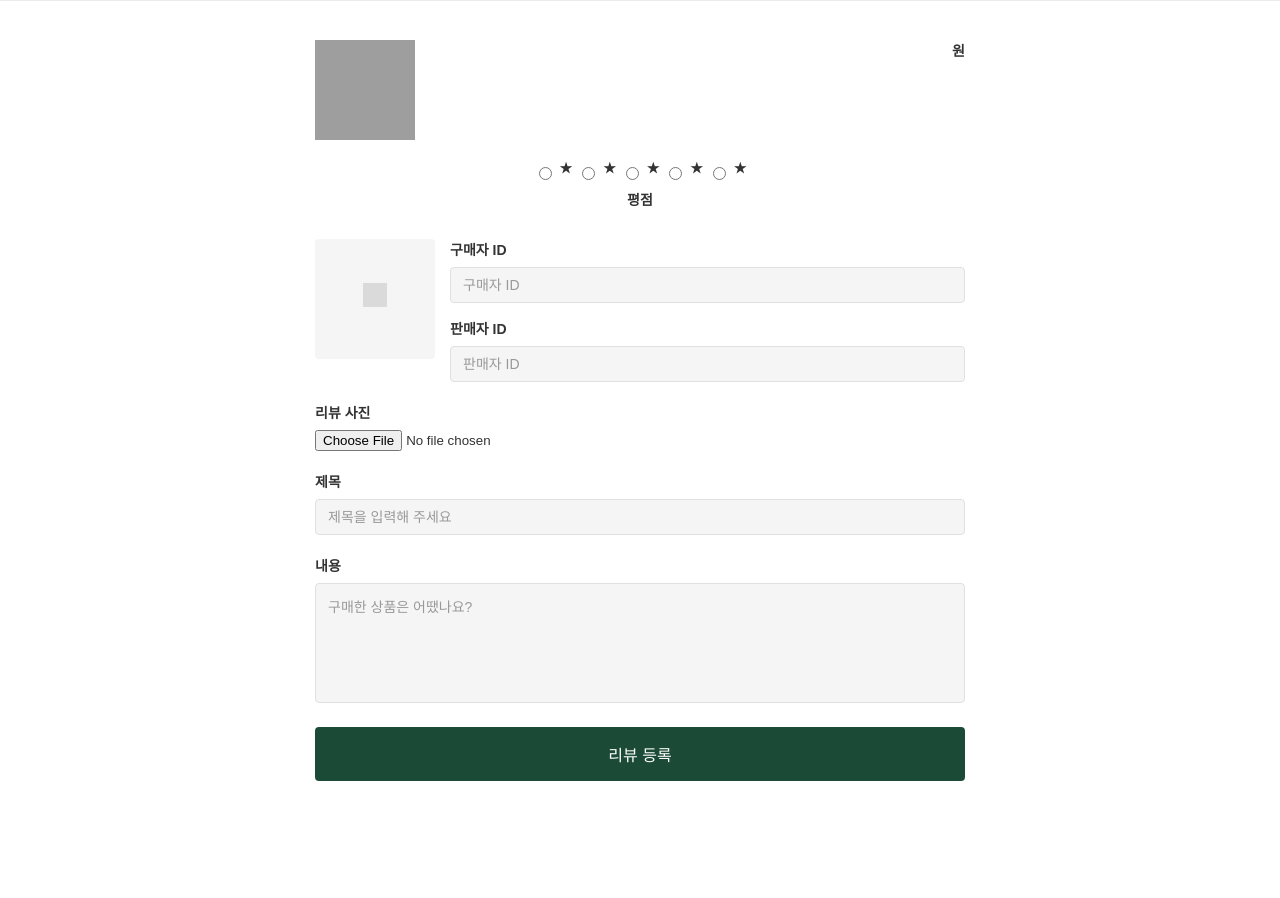
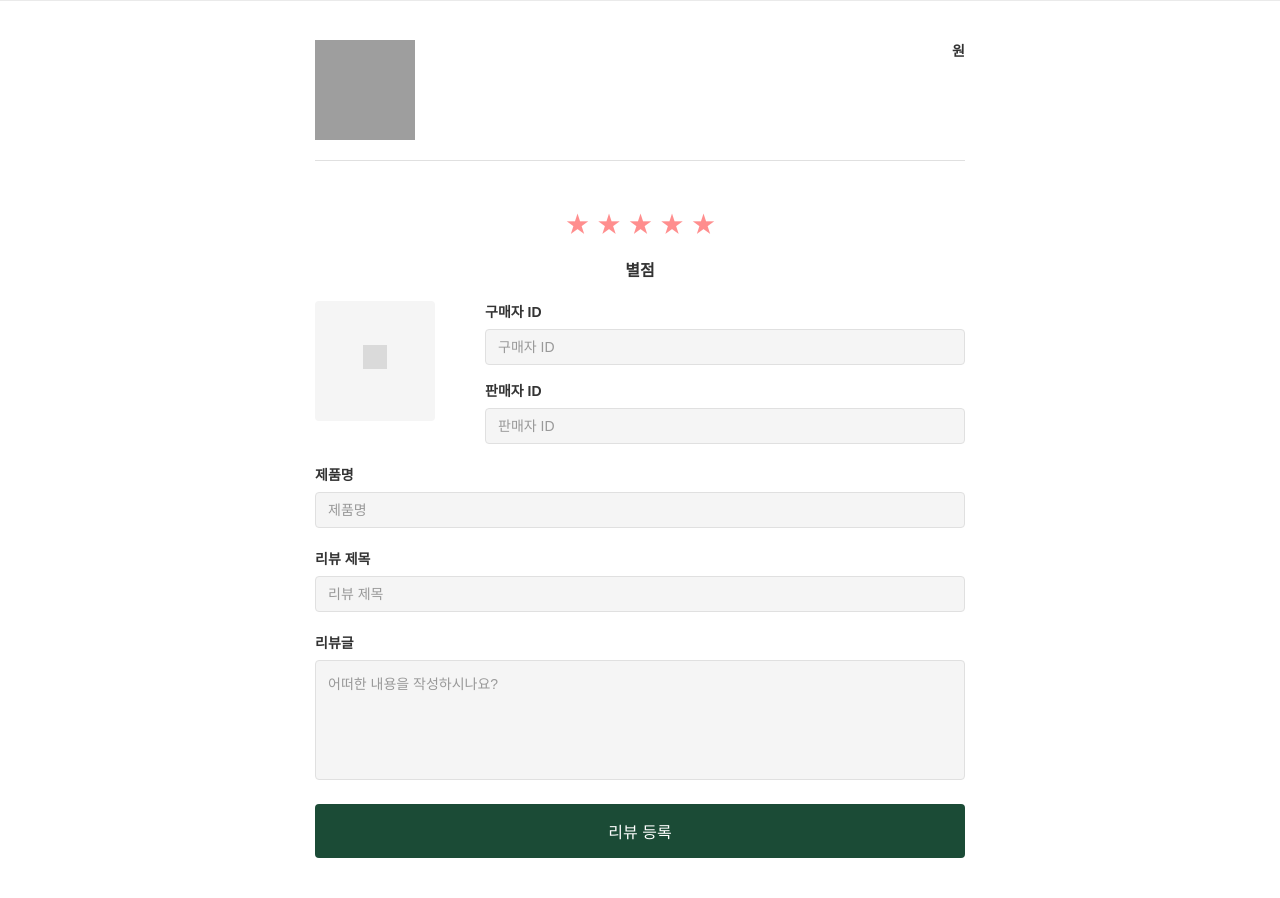
Before and after one commit to doleebest/WWE, a Flask app: template templates/writereview.html in a window 1280 px wide. Shown: the part 100-998 px from the top of the page. Before the commit the page ends 881 px from the top, so only its background shows below. Run offline with Flask 3, Linux system fonts and the light colour scheme; the template is opened without the code that fills it, so the values that code supplies are empty; parts of the project's set-up code (start-up, migrations or seed data) failed here and were passed over; some web fonts are replaced; grey boxes are pictures that could not be loaded.

Commit message:
리뷰 작성 페이지 수정

```diff
--- a/static/writereview.css
+++ b/static/writereview.css
@@ -16,6 +16,8 @@ body {
     display: flex;
     align-items: flex-start;
     margin-bottom: 20px;
+    padding-bottom: 20px;
+    border-bottom: 1px solid #E0E0E0;
 }
 
 .product-thumbnail {
@@ -50,32 +52,34 @@ body {
 }
 
 .rating-section {
-    text-align: center;
-    margin-bottom: 30px;
+    display: flex;
+    flex-direction: column;
+    align-items: center;
+    justify-content: center;
+    border: none;
+    margin: 40px 0 20px 0;
 }
 
 .stars {
     display: flex;
-    justify-content: center;
-    gap: 5px;
-    margin-bottom: 5px;
+    gap: 10px;
+    margin: 10px 0;
 }
 
-.star {
-    color: #FF8E8E;
+.stars input[type="radio"] {
+    display: none;
+}
+
+.stars label {
     font-size: 24px;
     cursor: pointer;
-}
-
-.star:last-child {
-    color: #E0E0E0;
+    color: #FF8E8E;
 }
 
 .rating-label {
-    font-size: 14px;
-    color: #333;
     margin: 0;
     font-weight: bold;
+    text-align: center;
 }
 
 .review-form {
@@ -86,8 +90,8 @@ body {
 
 .form-row {
     display: flex;
-    gap: 15px;
-    align-items: flex-start;  /* 추가 */
+    gap: 50px;
+    align-items: flex-start;
 }
 
 .form-groups-container {
@@ -119,7 +123,7 @@ body {
 
 .camera-icon {
     width: 24px;
-    height: 24px;  /* 아이콘도 정사각형 유지 */
+    height: 24px;
     opacity: 0.3;
 }
 
--- a/templates/writereview.html
+++ b/templates/writereview.html
@@ -39,7 +39,7 @@
                 <input type="radio" name="reviewStar" value="4" id="rate4" class="star"><label for="rate4">★</label>
                 <input type="radio" name="reviewStar" value="5" id="rate5" class="star"><label for="rate5">★</label>
             </div>
-            <p class="rating-label">평점</p>
+            <p class="rating-label">별점</p>
         </fieldset>
 
         <!-- Review Form -->
@@ -62,16 +62,16 @@
                 </div>
             </div>
             <div class="form-group">
-                <label for="review-image">리뷰 사진</label>
-                <input type="file" name="file" placeholder="이미지" required />
+                <label>제품명</label>
+                <input type="text" placeholder="제품명">
             </div>
             <div class="form-group">
-                <label for="review-title">제목</label>
-                <input type="text" name="title" id="review-title" placeholder="제목을 입력해 주세요" required>
+                <label>리뷰 제목</label>
+                <input type="text" placeholder="리뷰 제목">
             </div>
             <div class="form-group">
-                <label for="review-content">내용</label>
-                <textarea id="review-content" name="reviewContents" placeholder="구매한 상품은 어땠나요?" required></textarea>
+                <label>리뷰글</label>
+                <textarea placeholder="어떠한 내용을 작성하시나요?"></textarea>
             </div>
             <input type="submit" value="리뷰 등록" class="submit-btn">
         </div>
```
